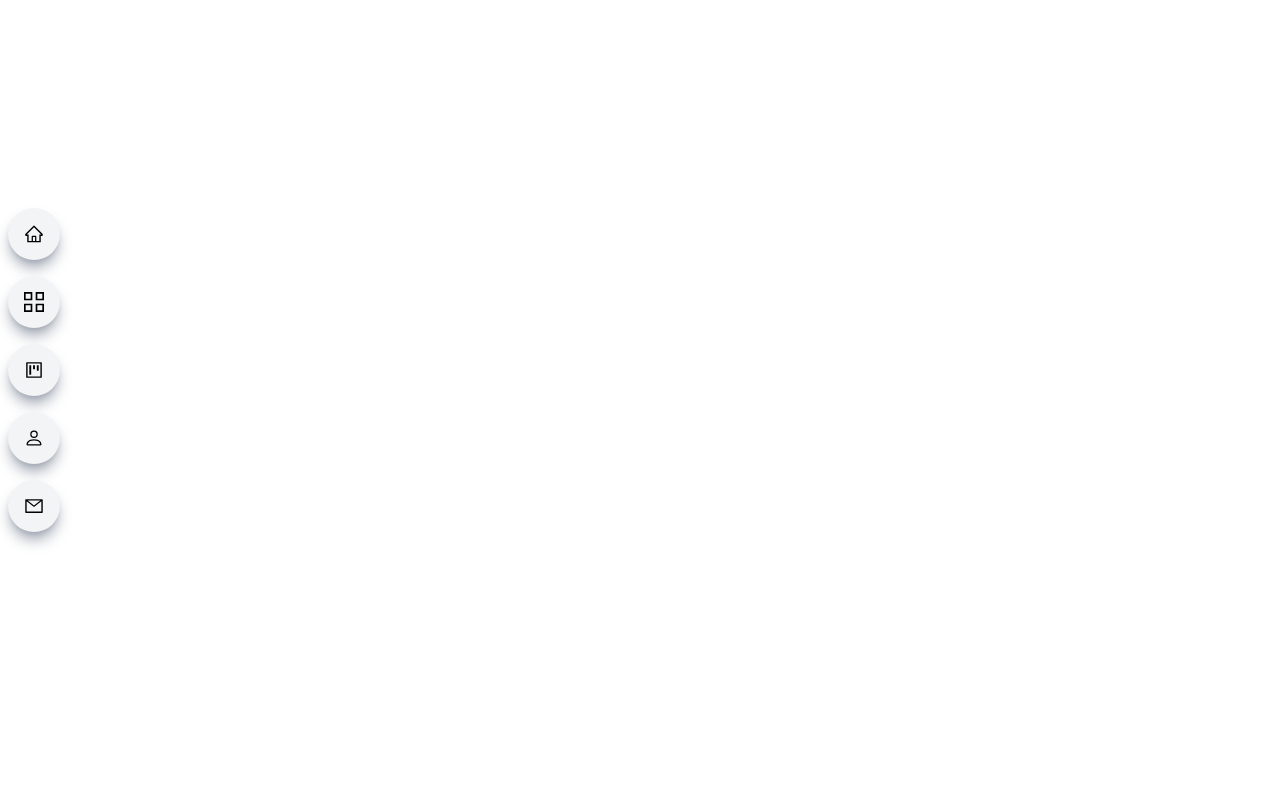
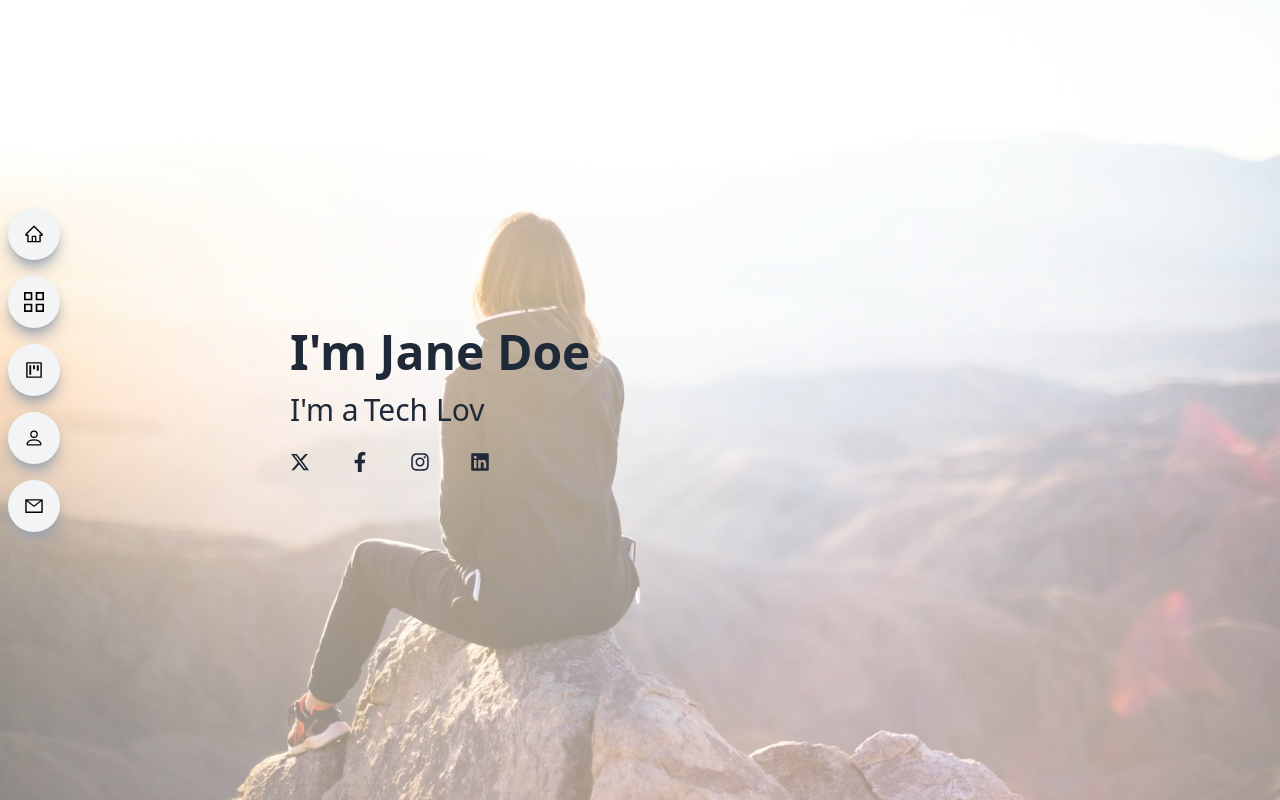
Before and after one commit to uzdowski-design/react-vite-portfolio, a React (Vite) app: page / in a window 1280 px wide. Built offline with nearby package versions, Linux system fonts and the light colour scheme.

Commit message:
add hero section

```diff
--- a/package.json
+++ b/package.json
@@ -14,6 +14,7 @@
     "react": "^18.2.0",
     "react-dom": "^18.2.0",
     "react-icons": "^5.0.1",
+    "react-type-animation": "^3.2.0",
     "tailwind-merge": "^2.2.1"
   },
   "devDependencies": {
--- a/src/App.tsx
+++ b/src/App.tsx
@@ -1,9 +1,15 @@
+import Hero from './components/hero/Hero';
 import Navbar from './components/navigation/Navbar';
 
 function App() {
   return (
     <div>
-      <Navbar />
+      <header>
+        <Navbar />
+      </header>
+      <main>
+        <Hero />
+      </main>
     </div>
   );
 }
--- /dev/null
+++ b/src/components/common/Socials.tsx
@@ -0,0 +1,34 @@
+import { FaFacebookF, FaInstagram, FaLinkedin } from 'react-icons/fa';
+import { FaXTwitter } from 'react-icons/fa6';
+const Socials = () => {
+  return (
+    <div className="flex justify-between text-gray-800 max-w-[200px] w-full pt-2">
+      <a href="https://x.com" target="_blank">
+        <FaXTwitter
+          className="cursor-pointer hover:scale-110 ease-in duration-200"
+          size={20}
+        />
+      </a>
+      <a href="https://facebook.com" target="_blank">
+        <FaFacebookF
+          className="cursor-pointer hover:scale-110 ease-in duration-200"
+          size={20}
+        />
+      </a>
+      <a href="https://instagram.com" target="_blank">
+        <FaInstagram
+          className="cursor-pointer hover:scale-110 ease-in duration-200"
+          size={20}
+        />
+      </a>
+      <a href="https://x.com" target="_blank">
+        <FaLinkedin
+          className="cursor-pointer hover:scale-110 ease-in duration-200"
+          size={20}
+        />
+      </a>
+    </div>
+  );
+};
+
+export default Socials;
--- /dev/null
+++ b/src/components/hero/Hero.tsx
@@ -0,0 +1,28 @@
+import Socials from '../common/Socials';
+import Typewriting from './Typewriting';
+
+const Hero = () => {
+  return (
+    <section>
+      <img
+        className="w-full h-screen object-cover object-center md:object-center scale-x-[-1]"
+        src="/images/hero.jpg"
+        alt="hero"
+      />
+      <div className="w-full h-screen absolute inset-0 bg-white/50">
+        <div className="max-w-[700px] m-auto h-full w-full flex flex-col justify-center lg:items-start items-center">
+          <h1 className="text-4xl sm:text-5xl font-bold text-gray-800">
+            I'm Jane Doe
+          </h1>
+          <h2 className="flex text-2xl sm:text-3xl py-4 text-gray-800">
+            {' '}
+            I'm a<Typewriting />
+          </h2>
+          <Socials />
+        </div>
+      </div>
+    </section>
+  );
+};
+
+export default Hero;
--- /dev/null
+++ b/src/components/hero/Typewriting.tsx
@@ -0,0 +1,27 @@
+import { TypeAnimation } from 'react-type-animation';
+
+const prepareTypewritingWords = (sentences: string[], delay: number) => {
+  const sequence = [];
+  for (const sentence of sentences) {
+    sequence.push(sentence);
+    sequence.push(delay);
+  }
+  return sequence;
+};
+
+const sentences = ['Developer', 'Designer', 'Tech Lover'];
+
+const Typewriting = () => {
+  const sequence = prepareTypewritingWords(sentences, 3000);
+  return (
+    <TypeAnimation
+      sequence={sequence}
+      wrapper="span"
+      speed={50}
+      style={{ fontSize: '1em', display: 'inline-block', paddingLeft: '5px' }}
+      repeat={Infinity}
+    />
+  );
+};
+
+export default Typewriting;
--- a/src/components/navigation/Navbar.tsx
+++ b/src/components/navigation/Navbar.tsx
@@ -3,7 +3,7 @@ import { AiOutlineMenu } from 'react-icons/ai';
 import { MobileNav, DesktopNav } from './NavBars';
 
 const Navbar = () => {
-  const [isNavOpen, setIsNavOpen] = useState(true);
+  const [isNavOpen, setIsNavOpen] = useState(false);
 
   const handleNav = () => {
     setIsNavOpen((prevNav) => !prevNav);
```
Also changed, not shown: public/images/hero.jpg (added), 1 other file (tests, documents, lock files or other folders).
